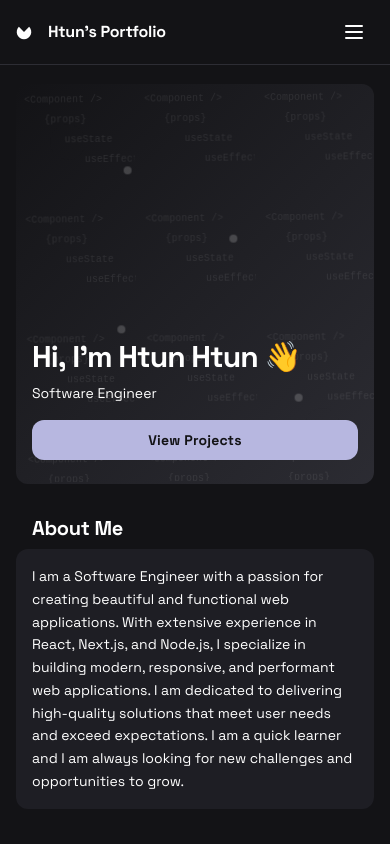
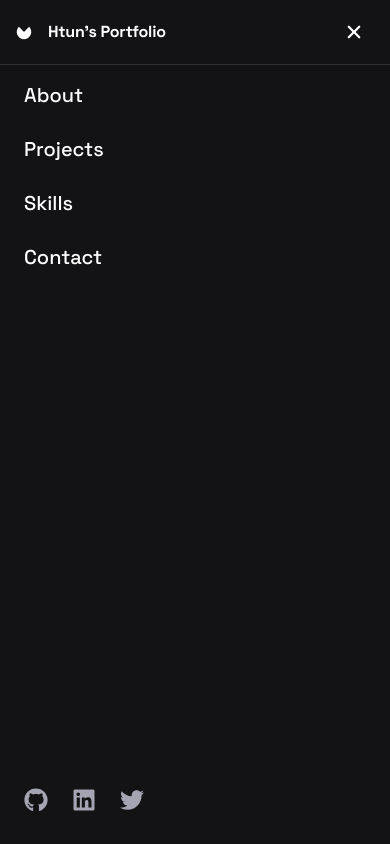
Before and after one commit to htunh/portfolio, a Next.js app: page / in a window 390 px wide. Both pictures are taken after a click on the button 354 px from the left and 32 px from the top of the page. Shown: the top 844 px of the page. Built offline with nearby package versions, Linux system fonts and the light colour scheme.

Commit message:
Add mobile menu functionality to homepage, including open/close behavior and outside click handling; enhance layout with navigation links and social media icons for improved user experience.

```diff
--- a/app/page.tsx
+++ b/app/page.tsx
@@ -2,8 +2,9 @@
 
 import { useEffect, useState } from "react";
 import { FaGithub, FaLinkedin, FaTwitter } from "react-icons/fa";
-import { IoChevronBack, IoChevronForward } from "react-icons/io5";
+import { IoChevronBack, IoChevronForward, IoClose } from "react-icons/io5";
 import { projects } from "./utils/constants";
+import Link from "next/link";
 
 export default function Home() {
   const [animatedText, setAnimatedText] = useState<string[]>([]);
@@ -11,6 +12,7 @@ export default function Home() {
   const [message, setMessage] = useState("");
   const [isSubmitting, setIsSubmitting] = useState(false);
   const [currentProject, setCurrentProject] = useState(0);
+  const [isMenuOpen, setIsMenuOpen] = useState(false);
   const [submitStatus, setSubmitStatus] = useState<{
     type: "success" | "error" | null;
     message: string;
@@ -29,6 +31,37 @@ export default function Home() {
     const characters = Array.from(text);
     setAnimatedText(characters);
   }, []);
+
+  // Close menu when clicking outside
+  useEffect(() => {
+    const handleClickOutside = (event: MouseEvent) => {
+      const menu = document.getElementById("mobile-menu");
+      const menuButton = document.getElementById("menu-button");
+      if (
+        menu &&
+        !menu.contains(event.target as Node) &&
+        menuButton &&
+        !menuButton.contains(event.target as Node)
+      ) {
+        setIsMenuOpen(false);
+      }
+    };
+
+    document.addEventListener("mousedown", handleClickOutside);
+    return () => document.removeEventListener("mousedown", handleClickOutside);
+  }, []);
+
+  // Prevent body scroll when menu is open
+  useEffect(() => {
+    if (isMenuOpen) {
+      document.body.style.overflow = "hidden";
+    } else {
+      document.body.style.overflow = "unset";
+    }
+    return () => {
+      document.body.style.overflow = "unset";
+    };
+  }, [isMenuOpen]);
 
   const handleSubmit = async (e: React.FormEvent) => {
     e.preventDefault();
@@ -92,9 +125,11 @@ export default function Home() {
                 </defs>
               </svg>
             </div>
+            <Link href="/" className="hover:text-[#b7b7e0] transition-colors">
               <h2 className="text-white text-base md:text-lg font-bold leading-tight tracking-[-0.015em]">
                 Htun&apos;s Portfolio
               </h2>
+            </Link>
           </div>
           <div className="flex flex-1 justify-end">
             <div className="hidden md:flex items-center gap-9">
@@ -124,7 +159,15 @@ export default function Home() {
               </a>
             </div>
             {/* Mobile Menu Button */}
-            <button className="md:hidden text-white p-2" aria-label="Open menu">
+            <button
+              id="menu-button"
+              onClick={() => setIsMenuOpen(!isMenuOpen)}
+              className="md:hidden text-white p-2 z-50"
+              aria-label={isMenuOpen ? "Close menu" : "Open menu"}
+            >
+              {isMenuOpen ? (
+                <IoClose className="w-6 h-6" />
+              ) : (
                 <svg
                   className="w-6 h-6"
                   fill="none"
@@ -138,9 +181,73 @@ export default function Home() {
                     d="M4 6h16M4 12h16M4 18h16"
                   />
                 </svg>
+              )}
             </button>
           </div>
         </header>
+
+        {/* Mobile Menu Panel */}
+        <div
+          id="mobile-menu"
+          className={`fixed inset-0 bg-[#131316] z-40 transform transition-transform duration-300 ease-in-out ${
+            isMenuOpen ? "translate-x-0" : "translate-x-full"
+          }`}
+        >
+          <div className="flex flex-col h-full pt-20 px-6">
+            <nav className="flex flex-col gap-6">
+              <a
+                className="text-white text-xl font-medium leading-normal hover:text-[#b7b7e0] transition-colors"
+                href="#about"
+                onClick={() => setIsMenuOpen(false)}
+              >
+                About
+              </a>
+              <a
+                className="text-white text-xl font-medium leading-normal hover:text-[#b7b7e0] transition-colors"
+                href="#projects"
+                onClick={() => setIsMenuOpen(false)}
+              >
+                Projects
+              </a>
+              <a
+                className="text-white text-xl font-medium leading-normal hover:text-[#b7b7e0] transition-colors"
+                href="#skills"
+                onClick={() => setIsMenuOpen(false)}
+              >
+                Skills
+              </a>
+              <a
+                className="text-white text-xl font-medium leading-normal hover:text-[#b7b7e0] transition-colors"
+                href="#contact"
+                onClick={() => setIsMenuOpen(false)}
+              >
+                Contact
+              </a>
+            </nav>
+            <div className="mt-auto pb-8">
+              <div className="flex gap-6">
+                <a
+                  href="https://github.com/htunh"
+                  className="text-[#a4a4b2] hover:text-white transition-colors"
+                >
+                  <FaGithub size={24} />
+                </a>
+                <a
+                  href="https://mm.linkedin.com/in/htun-htun-611307134"
+                  className="text-[#a4a4b2] hover:text-white transition-colors"
+                >
+                  <FaLinkedin size={24} />
+                </a>
+                <a
+                  href="#"
+                  className="text-[#a4a4b2] hover:text-white transition-colors"
+                >
+                  <FaTwitter size={24} />
+                </a>
+              </div>
+            </div>
+          </div>
+        </div>
 
         {/* Main Content */}
         <div className="px-4 sm:px-6 md:px-8 lg:px-40 flex flex-1 justify-center py-5 mt-16 md:mt-20">
```
Lines whose indentation alone changed are shown as unchanged.
